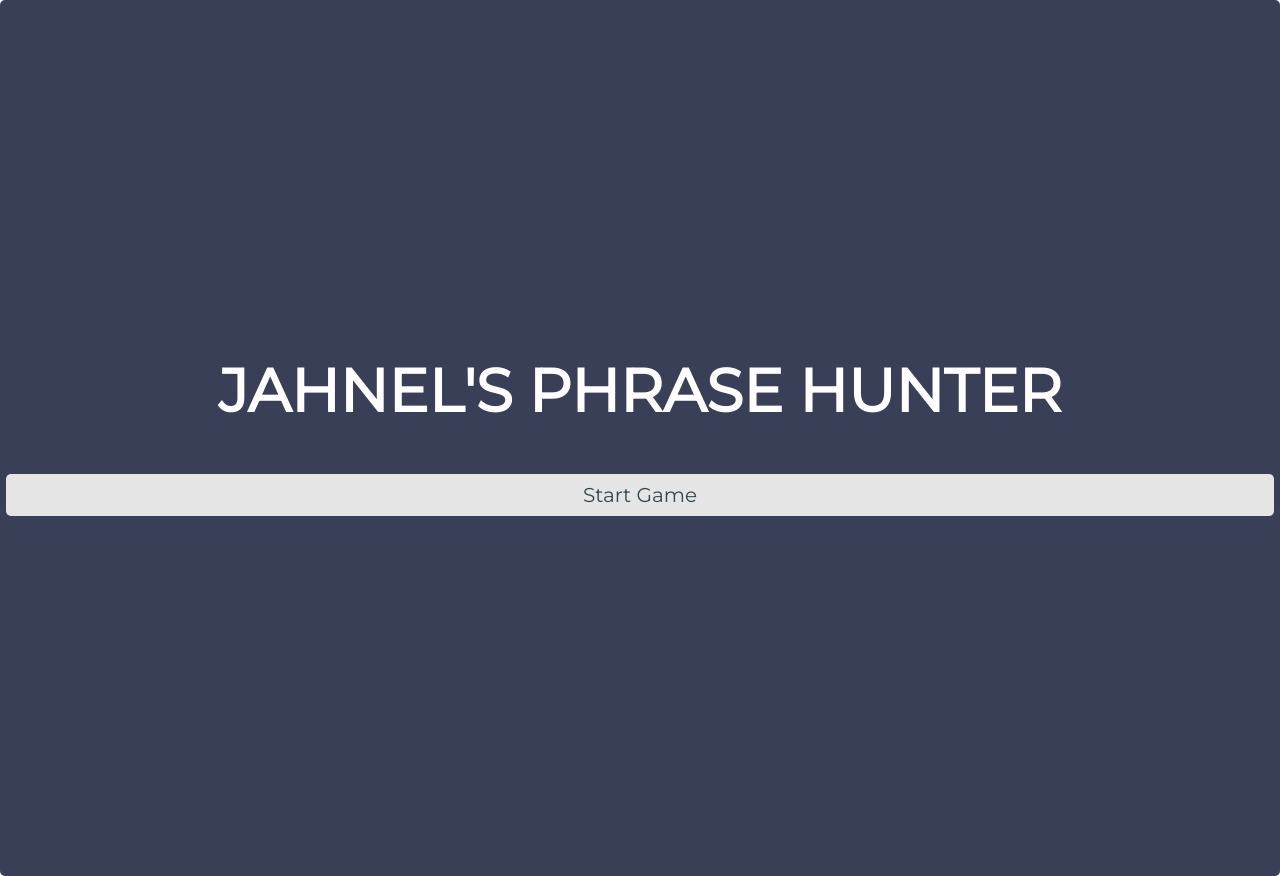
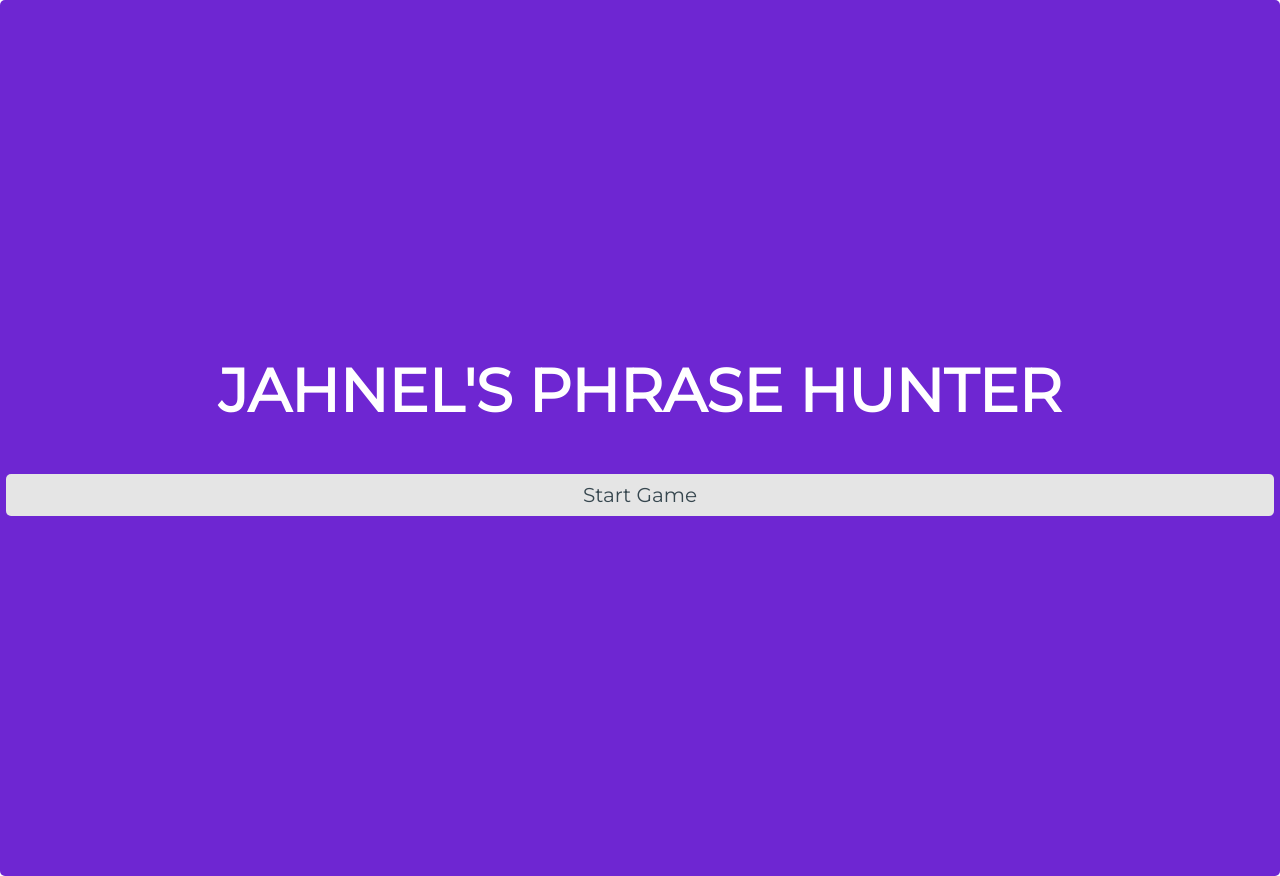
Before and after one commit to jmadarang87/OOP-game-show-app, a PHP site: page / in a window 1280 px wide. Run offline with PHP 8.4, Linux system fonts and the light colour scheme.

Commit message:
updated css background color to purple

```diff
--- a/css/styles.css
+++ b/css/styles.css
@@ -7,7 +7,7 @@
   --color-win: #78CF82;
   --color-lose: #D94545;
   --color-start: #5b85b7;
-  --color-neutral: #445069;
+  --color-neutral: #694469;
   --color-neutral-light: #D2D2D2;
   --color-keys: #37474F;
   --color-keys-light: #E5E5E5;
@@ -87,7 +87,7 @@ s
 /* Title */
 
 .header {
-  color: #3a3f58;
+  color: #b4bad6;
 }
 
 
@@ -181,7 +181,7 @@ s
 }
 
 .start {
-  background-color: #3a3f58;
+  background-color: #6e26d2;
 }
 
 .start a {
```
Also changed, not shown: 1 other file.
